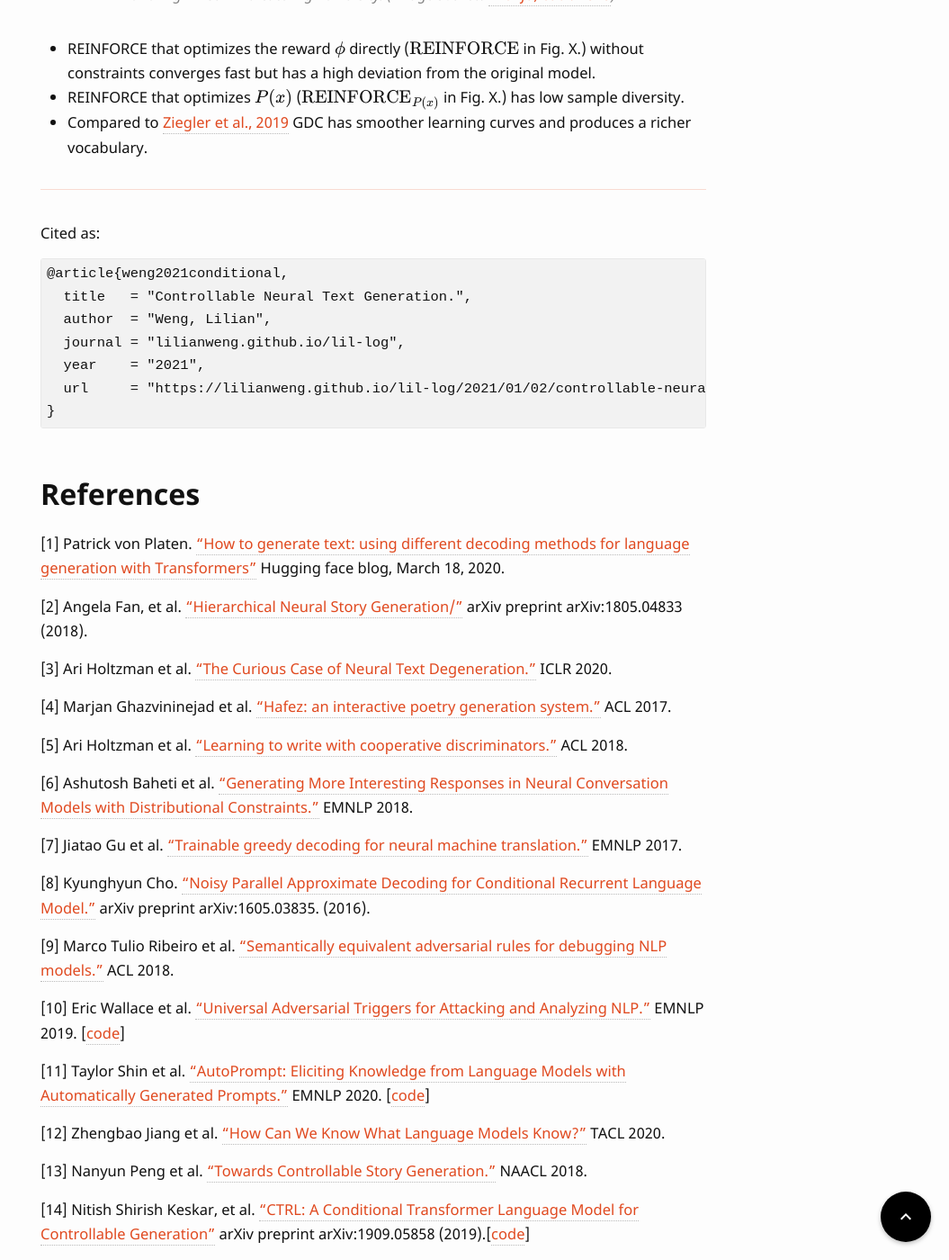
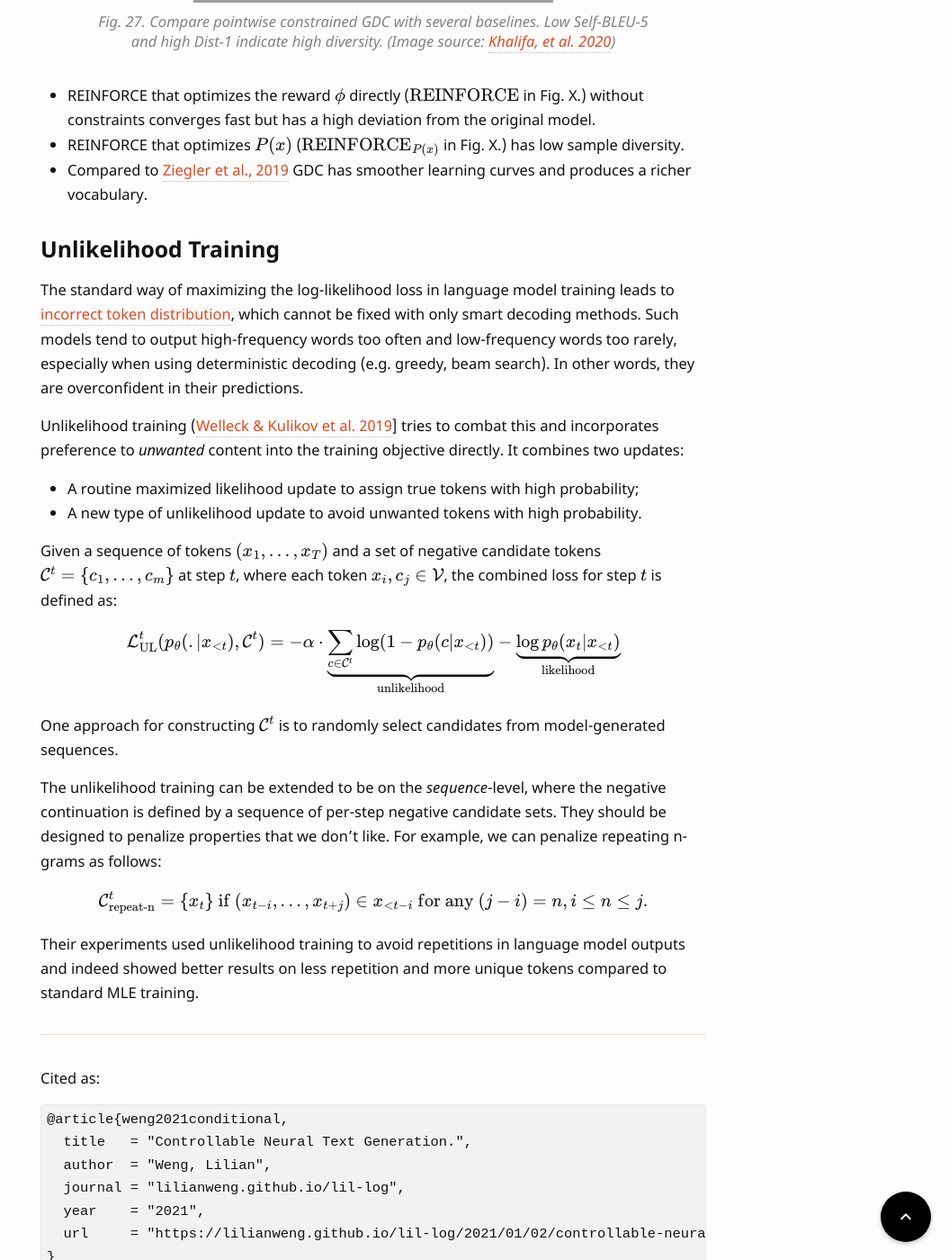
Before and after one commit to lilianweng/lil-log, a Jekyll site: the page built from _posts/2021-01-02-controllable-neural-text-generation.md, in a window 1280 px wide and 1400 px high, scrolled down 30711 px. Shown: the whole window at 90% size, without its empty margins (225-1280 px from the left). Built offline with Jekyll 4.4.1, drawn with Linux system fonts in a browser that asks for light colours; some web fonts are replaced; formulas are drawn with MathJax 3; comment, search, counter and statistics services are not loaded; some of the changed text lies outside the part shown; grey boxes are pictures that could not be loaded.

Commit message:
Add unlikelihood training

````diff
--- a/_posts/2021-01-02-controllable-neural-text-generation.md
+++ b/_posts/2021-01-02-controllable-neural-text-generation.md
@@ -11,8 +11,12 @@ tags: nlp language-model reinforcement-learning long-read
 
 <!--more-->
 
-<span style="color: #286ee0;">[Updated on 2021-02-01: Updated to version 2.0 with several work added and many typos fixed.]</span><br />
+<span style="color: #286ee0;">[Updated on 2021-02-01: Updated to version 2.0 with several work added and many typos fixed.]</span>
+<br />
 <span style="color: #286ee0;">[Updated on 2021-05-26: Add P-tuning and Prompt Tuning in the ["prompt design"](#gradient-based-search) section.]</span>
+<br />
+<span style="color: #286ee0;">[Updated on 2021-09-19: Add ["unlikelihood training"](##unlikelihood-training).]</span>
+
 
 
 There is a gigantic amount of free text on the Web, several magnitude more than labelled benchmark datasets. The state-of-the-art language models (LM) are trained with unsupervised Web data in large scale. When generating samples from LM by iteratively sampling the next token, we do not have much control over attributes of the output text, such as the topic, the style, the sentiment, etc. Many applications would demand a good control over the model output. For example, if we plan to use LM to generate reading materials for kids, we would like to guide the output stories to be safe, educational and easily understood by children.
@@ -53,7 +57,7 @@ A low temperature would make the distribution sharper and a high value makes it
 
 However, maximization-based decoding does not guarantee high-quality generation.
 
-
+<a name="beam-search-surprise" />
 ![Beam search probability]({{ '/assets/images/beam_search_less_surprising.png' | relative_url }})
 {: style="width: 65%;" class="center"}
 *Fig. 1. The probability assigned to the next token by beam search versus by humans. The human selected tokens have much higher variance in predicted probability and thus more surprising. (Image source: [Holtzman et al. 2019](https://arxiv.org/abs/1904.09751))*
@@ -736,6 +740,35 @@ Compared to other baselines, GDC using pointwise constraints diverges less from
 - Compared to [Ziegler et al., 2019](https://arxiv.org/abs/1909.08593) GDC has smoother learning curves and produces a richer vocabulary.
 
 
+
+### Unlikelihood Training
+
+The standard way of maximizing the log-likelihood loss in language model training leads to [incorrect token distribution](#beam-search-surprise), which cannot be fixed with only smart decoding methods. Such models tend to output high-frequency words too often and low-frequency words too rarely, especially when using deterministic decoding (e.g. greedy, beam search). In other words, they are overconfident in their predictions.
+
+Unlikelihood training ([Welleck & Kulikov et al. 2019](https://arxiv.org/abs/1908.04319)] tries to combat this and incorporates preference to *unwanted* content into the training objective directly. It combines two updates:
+- A routine maximized likelihood update to assign true tokens with high probability;
+- A new type of unlikelihood update to avoid unwanted tokens with high probability.
+
+Given a sequence of tokens $$(x_1, \dots, x_T)$$ and a set of negative candidate tokens $$\mathcal{C}^t = \{c_1, \dots , c_m\}$$ at step $$t$$, where each token $$x_i, c_j \in \mathcal{V}$$, the combined loss for step $$t$$ is defined as:
+
+
+$$
+\mathcal{L}^t_\text{UL}(p_\theta (. \vert x_{<t}), \mathcal{C}^t)
+= - \alpha \cdot \underbrace{\sum_{c \in \mathcal{C}^t} \log(1 - p_\theta(c \vert x_{<t}))}_\text{unlikelihood} - \underbrace{\log p_\theta (x_t \vert x_{<t})}_\text{likelihood}
+$$
+
+One approach for constructing $$\mathcal{C}^t$$ is to randomly select candidates from model-generated sequences.
+
+The unlikelihood training can be extended to be on the *sequence*-level, where the negative continuation is defined by a sequence of per-step negative candidate sets. They should be designed to penalize properties that we don't like. For example, we can penalize repeating n-grams as follows:
+
+
+$$
+\mathcal{C}^t_\text{repeat-n} = \{x_t\} \text{ if }(x_{t-i}, \dots, x_{t+j}) \in x_{<t-i} \text{ for any } (j-i)=n, i\leq n \leq j.
+$$
+
+Their experiments used unlikelihood training to avoid repetitions in language model outputs and indeed showed better results on less repetition and more unique tokens compared to standard MLE training.
+
+
 ---
 Cited as:
 ```
@@ -820,3 +853,5 @@ Cited as:
 [34] Brian Lester et al. [“The Power of Scale for Parameter-Efficient Prompt Tuning.”](https://arxiv.org/abs/2104.08691) arXiv preprint arXiv:2104.08691 (2021).
 
 [35] Xiao Liu et al. [“GPT Understands, Too.”](https://arxiv.org/abs/2103.10385) arXiv preprint arXiv:2103.10385 (2021).
+
+[36] Welleck & Kulikov et al. [“Neural Text Generation with Unlikelihood Training”](https://arxiv.org/abs/1908.04319) arXiv:1908.04319 (2019).
````
